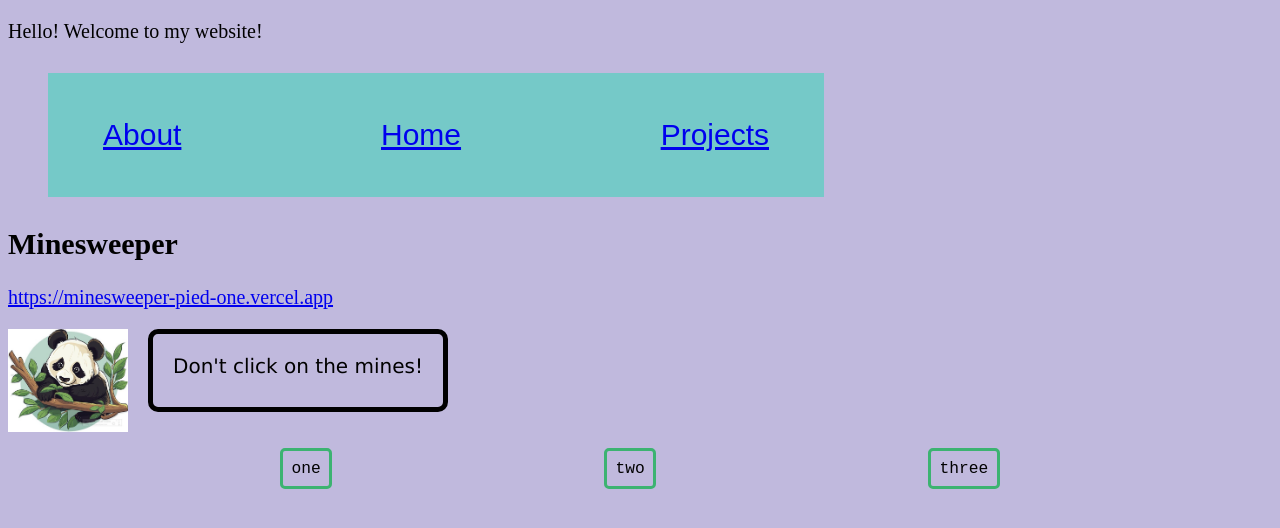
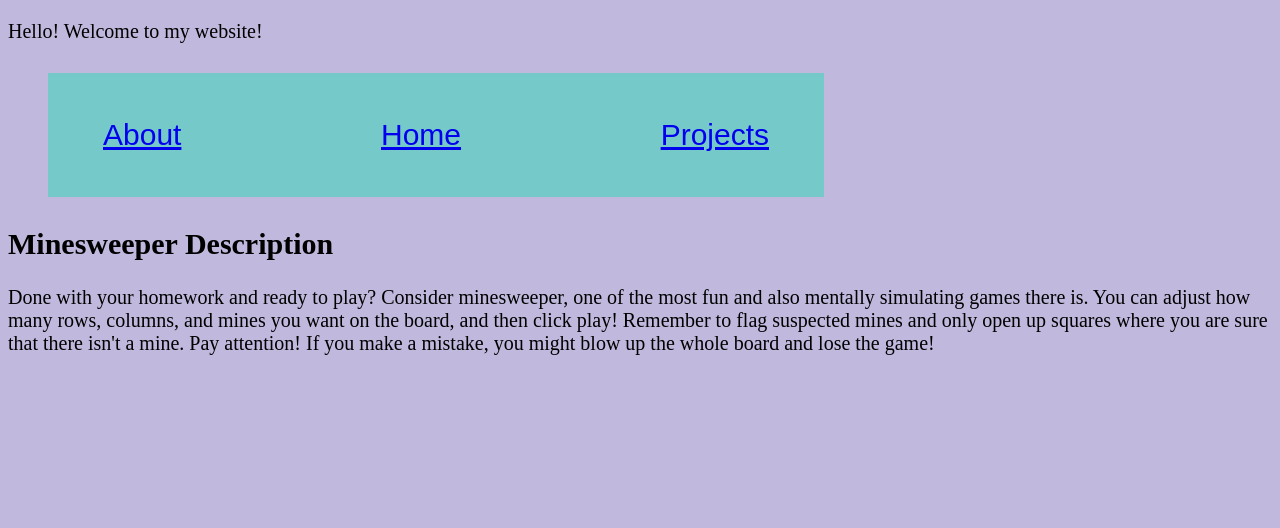
Before and after one commit to maxzqiu/personal-website, a React (Vite) app: page /projects/minesweeper in a window 1280 px wide. Shown: the top 528 px of the page. Built offline with nearby package versions, Linux system fonts and the light colour scheme.

Commit message:
search function with errors

```diff
--- a/public/post/cursor-balls.md
+++ b/public/post/cursor-balls.md
@@ -1,7 +1,8 @@
 ---
 title: Cursor Balls
 link: https://www.cursor-balls.vercel.app
-tags: one, two, three
+tags: fun, fireworks, explosion
+image: /panda-clipart.jpg
 summary: Have fun!
 ---
 
--- a/public/post/minesweeper.md
+++ b/public/post/minesweeper.md
@@ -1,7 +1,8 @@
 ---
 title: Minesweeper
 link: https://www.minesweeper-pied-one.vercel.app
-tags: one, two, three
+tags: game, fun, thinking
+image: /panda-clipart.jpg
 summary: Don't click on the mine!
 ---
 
--- a/public/post/quiz-game.md
+++ b/public/post/quiz-game.md
@@ -1,7 +1,8 @@
 ---
 title: Quiz Game
 link: https://www.quiz-game-omega-two.vercel.app
-tags: one, two, three
+tags: time, trivia, fun
+image: /panda-clipart.jpg
 summary: Challenge yourself with these trivia questions!
 ---
 
--- a/public/post/spinner.md
+++ b/public/post/spinner.md
@@ -1,7 +1,8 @@
 ---
 title: Spinner
 link: https://www.spinner-silk.vercel.app
-tags: one, two, three
+tags: spin, colors, items
+image: /panda-clipart.jpg
 summary: Settle an argument with your friends!
 ---
 
--- a/public/post/to-do-list.md
+++ b/public/post/to-do-list.md
@@ -1,7 +1,8 @@
 ---
 title: To Do List
 link: https://www.children-generation.vercel.app
-tags: one, two, three
+tags: chores, homework, events
+image: /panda-clipart.jpg
 summary: Keep track of what you have to do!
 ---
 
--- a/src/App.jsx
+++ b/src/App.jsx
@@ -1,55 +1,69 @@
 import { useState } from "react";
-import MarkdownParser from "./markdownParser";
+import markdownParser from "./markdownParser";
+import CURSORBALLS from "../public/post/cursor-balls.md?raw";
+import MINESWEEPER from "../public/post/minesweeper.md?raw";
+import SPINNER from "../public/post/spinner.md?raw";
+import QUIZGAME from "../public/post/quiz-game.md?raw";
+import TODOLIST from "../public/post/to-do-list.md?raw";
 import "./App.css";
 
 import { BrowserRouter as Router, Routes, Route, Link } from "react-router-dom";
 
-function CreateProjectText({ projectname, link, image, tags, text }) {
+let directory = {};
+
+function Search({ input }) {
+  let choices = directory.keys();
+  for (let i of choices) {
+    if (i.substring(0, input.length()) !== input) {
+      choices.remove(i);
+    } else {
+      continue;
+    }
+  }
+  choices.map((i) => <li>{i}</li>);
+  return <ul>{choices}</ul>;
+}
+function CreateProjectText({ text }) {
+  text = markdownParser(text);
+  let metadata = text[0];
+  let content = text[1];
   return (
-    <div className="project-bubble">
-      <h2>{projectname}</h2>
-
-      <div>
-        <a href={link}>{link}</a>
-        <div className="text">
-          <img src={image} alt="image"></img>
-          <p>{text}</p>
-        </div>
-
-        <div className="tags">
-          {tags.map((tag, i) => (
-            <p key={i}>{tag}</p>
-          ))}
-        </div>
-      </div>
-    </div>
+    <>
+      <p>{content}</p>
+    </>
   );
 }
 
-function ProjectBubble({ name, link, text, tags, path }) {
+function ProjectBubble({ text, path }) {
+  console.log(text);
   let [enabled, setEnabled] = useState(false);
+  text = markdownParser(text);
+  let metadata = text[0];
+
+  console.log(metadata);
+  directory[metadata.title] = path;
 
   return (
     <div className="project-bubble">
       <h2>
         <button className="button" onClick={() => setEnabled(!enabled)}>
-          {name}
+          {metadata.title}
         </button>
       </h2>
 
       <div className={enabled ? "" : "collapse"}>
-        <a href={link}>{link}</a>
+        <a href={metadata.link}>{metadata.link}</a>
         <div className="text">
-          <img src="panda-clipart.jpg"></img>
-          <p>{text}</p>
+          <img src={metadata.image}></img>
+          <p>{metadata.summary}</p>
         </div>
 
         <div className="tags">
-          {tags.map((tag, i) => (
+          {metadata.tags.map((tag, i) => (
             <p key={i}>{tag}</p>
           ))}
           <Link className="link" to={path}>
-            Click To See More Details!{" "}
+            Click To See More Details!
           </Link>
         </div>
       </div>
@@ -58,54 +72,33 @@ function ProjectBubble({ name, link, text, tags, path }) {
 }
 
 export function Projects() {
+  let [input, setInput] = useState("");
   return (
     <>
       <h3>My Projects:</h3>
       <ol className="projects">
+        <div className="search">
+          <label htmlFor="search">SEARCH: </label>
+          <input type="text" onChange={(e) => setInput(e.target.value)}></input>
+          <p>Search results will show up here: </p>
+          <Search input={input} />
+        </div>
+
+        <br></br>
         <li>
-          <ProjectBubble
-            name="Cursor Balls"
-            link="https://cursor-balls.vercel.app"
-            text="This website allows you to click around and make fireworks!"
-            tags={["one", "two", "three"]}
-            path="/projects/cursor-balls"
-          />
+          <ProjectBubble text={CURSORBALLS} path="/projects/cursor-balls" />
         </li>
         <li>
-          <ProjectBubble
-            name="To Do List"
-            link="https://children-generation.vercel.app"
-            text="Make a to do list to keep track of your homework or your chores!  "
-            tags={["one", "two", "three"]}
-            path="/projects/to-do-list"
-          />
+          <ProjectBubble text={TODOLIST} path="/projects/to-do-list" />
         </li>
         <li>
-          <ProjectBubble
-            name="Quiz Game"
-            link="https://quiz-game-omega-two.vercel.app"
-            text="Have fun with some trivia questions!  "
-            tags={["one", "two", "three"]}
-            path="/projects/quiz-game"
-          />
+          <ProjectBubble text={QUIZGAME} path="/projects/quiz-game" />
         </li>
         <li>
-          <ProjectBubble
-            name="Spinner"
-            link="https://spinner-silk.vercel.app"
-            text="Solve a dispute between you and your friend using this spinner instead of rock-paper-scissors! "
-            tags={["one", "two", "three"]}
-            path="/projects/spinner"
-          />
+          <ProjectBubble text={SPINNER} path="/projects/spinner" />
         </li>
         <li>
-          <ProjectBubble
-            name="Minesweeper"
-            link="https://minesweeper-pied-one.vercel.app"
-            text="Don't click on a mine!  "
-            tags={["one", "two", "three"]}
-            path="/projects/minesweeper"
-          />
+          <ProjectBubble text={MINESWEEPER} path="/projects/minesweeper" />
         </li>
       </ol>
     </>
@@ -177,7 +170,6 @@ function App() {
   return (
     <Router>
       <p>Hello! Welcome to my website! </p>
-      <MarkdownParser />
 
       <NavBar />
       <Routes>
@@ -186,64 +178,24 @@ function App() {
         <Route path="/about" element={<p>Nothing here! </p>}></Route>
         <Route
           path="/projects/cursor-balls"
-          element={
-            <CreateProjectText
-              projectname=""
-              link="https://cursor-balls.vercel.app"
-              image="/panda-clipart.jpg"
-              tags={["one", "two", "three"]}
-              text="Cursor Balls is a super duper fun game! "
-            />
-          }
+          element={<CreateProjectText text={CURSORBALLS} />}
         ></Route>{" "}
         {/*Can change to markdown text later */}
         <Route
           path="/projects/to-do-list"
-          element={
-            <CreateProjectText
-              projectname="To Do List"
-              link="https://children-generation.vercel.app"
-              image="/panda-clipart.jpg"
-              tags={["one", "two", "three"]}
-              text="Use this To Do List to know what you have to do!"
-            ></CreateProjectText>
-          }
+          element={<CreateProjectText text={TODOLIST}></CreateProjectText>}
         ></Route>
         <Route
           path="/projects/quiz-game"
-          element={
-            <CreateProjectText
-              projectname="Quiz Game"
-              link="https://quiz-game-omega-two.vercel.app"
-              image="/panda-clipart.jpg"
-              tags={["one", "two", "three"]}
-              text="Have some fun with these trivia questions! "
-            ></CreateProjectText>
-          }
+          element={<CreateProjectText text={QUIZGAME}></CreateProjectText>}
         ></Route>
         <Route
           path="/projects/spinner"
-          element={
-            <CreateProjectText
-              projectname="Spinner"
-              link="https://spinner-silk.vercel.app"
-              image="/panda-clipart.jpg"
-              tags={["one", "two", "three"]}
-              text="Spin!  "
-            ></CreateProjectText>
-          }
+          element={<CreateProjectText text={SPINNER}></CreateProjectText>}
         ></Route>
         <Route
           path="/projects/minesweeper"
-          element={
-            <CreateProjectText
-              projectname="Minesweeper"
-              link="https://minesweeper-pied-one.vercel.app"
-              image="/panda-clipart.jpg"
-              tags={["one", "two", "three"]}
-              text="Don't click on the mines!   "
-            ></CreateProjectText>
-          }
+          element={<CreateProjectText text={MINESWEEPER}></CreateProjectText>}
         ></Route>
       </Routes>
     </Router>
--- a/src/index.css
+++ b/src/index.css
@@ -138,3 +138,8 @@ img {
   border-color: mediumseagreen;
   border-radius: 5px;
 }
+
+.search input {
+  width: 20em;
+  padding: 1em;
+}
--- a/src/markdownParser.jsx
+++ b/src/markdownParser.jsx
@@ -1,4 +1,4 @@
-import raw from "../public/post/test.md?raw";
+//import raw from "../public/post/test.md?raw";
 
 function parseOneStar(str) {
   str = str.split("*");
@@ -57,12 +57,11 @@ function splitOnFirst(str, splitAt) {
 function parseMetadata(str) {
   let metadata = {};
   console.log(str);
+  str = str.trim();
   str = str.split(/\r\n|\n/);
+
   console.log(str);
   for (let i = 0; i < str.length; i += 1) {
-    if (i === 0 || i === str.length - 1) {
-      continue;
-    }
     let line = splitOnFirst(str[i], ":");
     if (line[0] === "tags") {
       line[1] = line[1].split(",");
@@ -72,16 +71,16 @@ function parseMetadata(str) {
   return metadata;
 }
 
-function MarkdownParser() {
+function markdownParser(raw) {
   let text = raw.split("---");
   // text[0] is empty, text[1] has metadata, and text[2] has content
-  console.log(text);
+
   console.log(parseMetadata(text[1]));
 
-  return;
+  return [parseMetadata(text[1]), parseMarkdown(text[2])];
 }
 
-export default MarkdownParser;
+export default markdownParser;
 
 // {
 //   "header":<h1>Cursor Balls</h1>,
```
